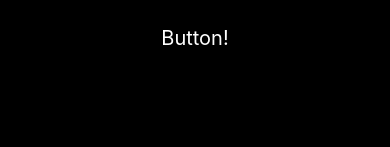
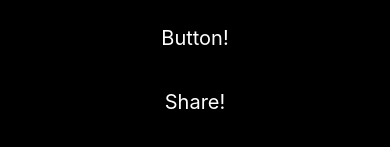
Before and after one commit to junehan-dev/react_native_pracs, a React Native app: screen / in a window 390 px wide. Both pictures are taken after a click on the element 200 px from the left and 497 px from the top of the page. Shown: the part 447-594 px from the top of the page. Built offline with nearby package versions, Linux system fonts and the light colour scheme.

Commit message:
App/Function/Share

```diff
--- a/package.json
+++ b/package.json
@@ -13,9 +13,11 @@
     "@react-navigation/stack": "^6.2.3",
     "expo": "~46.0.9",
     "expo-status-bar": "~1.4.0",
+    "firebase": "^9.9.4",
     "react": "18.0.0",
     "react-native": "0.69.5",
     "react-native-gesture-handler": "~2.5.0",
+    "react-native-reanimated": "^2.10.0",
     "react-native-safe-area-context": "4.3.1",
     "react-native-screens": "~3.15.0"
   },
--- a/pages/about.js
+++ b/pages/about.js
@@ -1,8 +1,9 @@
 import {React, useState, useEffect } from 'react';
-import { StyleSheet, Text, View, Image, TouchableOpacity, ScrollView, Alert} from 'react-native';
+import { StyleSheet, Text, View, Image, TouchableOpacity, ScrollView, Alert, Share } from 'react-native';
 
 
 const popup = () => Alert.alert("POPUP nomsg");
+
 export default function AboutPage({navigation, route}) {
 
 	const [tip, setTip] = useState({
@@ -13,6 +14,7 @@ export default function AboutPage({navigation, route}) {
 				"desc":"요즘은 정수기, 공기 청정기, 자동차나 장난감 등 다양한 대여서비스가 활발합니다. 사는 것보다 경제적이라고 생각해 렌탈 서비스를 이용하는 분들이 늘어나고 있는데요. 다만, 이런 렌탈 서비스 이용이 하나둘 늘어나다 보면 그 금액은 겉잡을 수 없이 불어나게 됩니다. 특히, 렌탈 서비스는 빌려주는 물건의 관리비용까지 포함된 것이기에 생각만큼 저렴하지 않습니다. 직접 관리하며 사용할 수 있는 물건이 있는지 살펴보고, 렌탈 서비스 항목에서 제외해보세요. 렌탈 비용과 구매 비용, 관리 비용을 여러모로 비교해보고 고민해보는 것이 좋습니다. ",
 				"date":"2020.09.09"
 	});
+	const share = () => Share.share({message: `${tip.title}\n\n${tip.desc}\n=n${tip.image}`});
 
 	useEffect(() => {
 		console.log(route);
@@ -37,6 +39,9 @@ export default function AboutPage({navigation, route}) {
 				<Text style={styles.desc}>{tip.desc}</Text>
 				<TouchableOpacity onPress={popup}>
 					<Text style={styles.mybutton}>Button!</Text>
+				</TouchableOpacity>
+				<TouchableOpacity onPress={share}>
+					<Text style={styles.mybutton}>Share!</Text>
 				</TouchableOpacity>
 			</View>
 		</ScrollView>);
```
Also changed, not shown: 1 other file (tests, documents, lock files or other folders).
